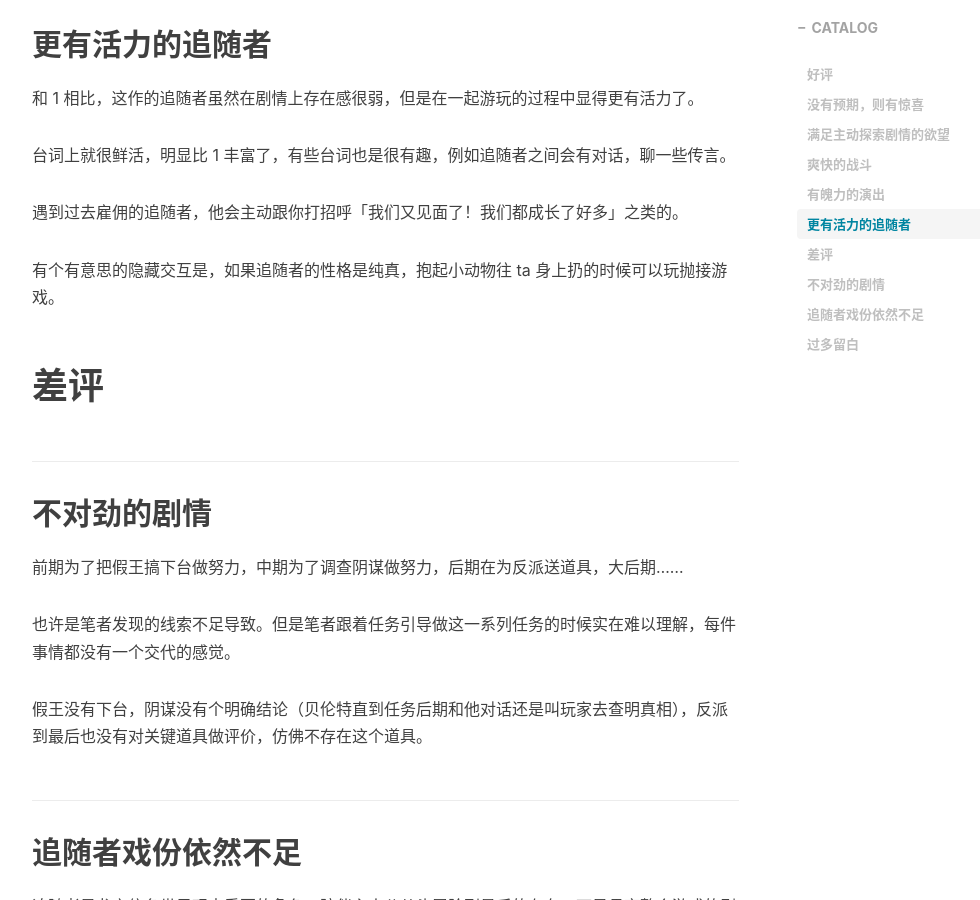
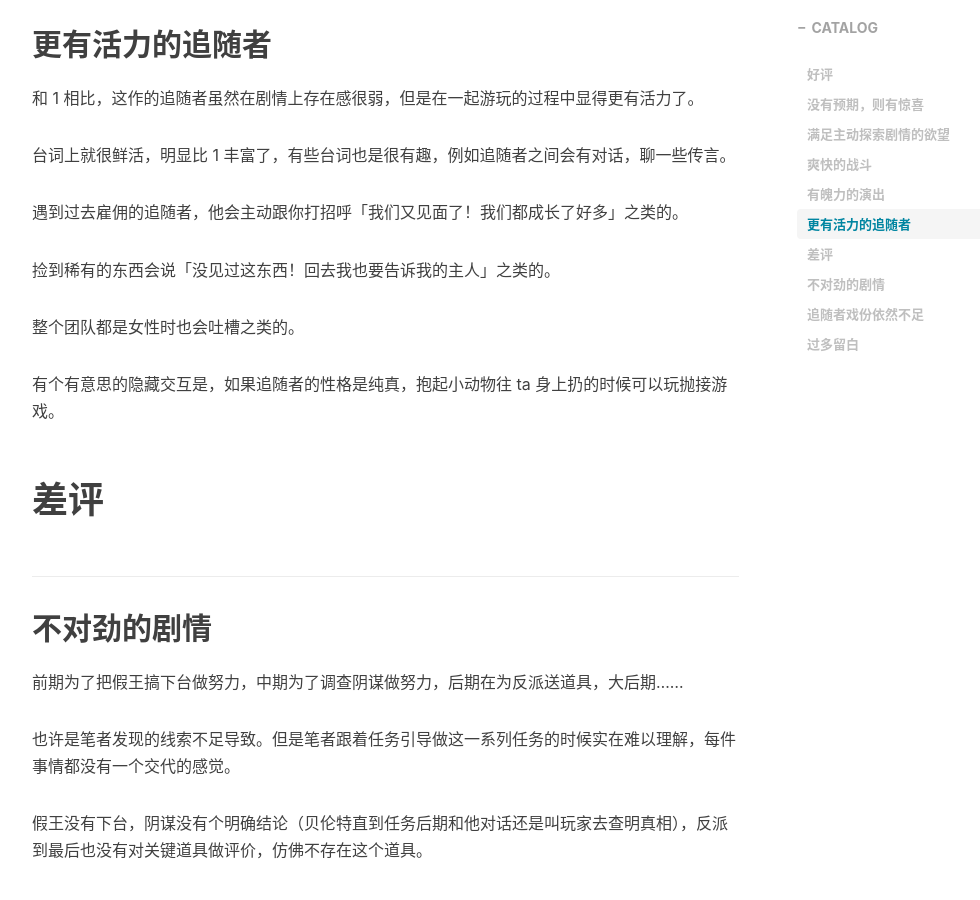
Before and after one commit to SunnyRx/SunnyRx.github.io, a Jekyll site: the page built from _posts/2024-04-07-game-review-of-Dragon-s-Dogma-2.md, in a window 1280 px wide and 900 px high, scrolled down 2427 px. Shown: the whole window, without its empty margins (233-1213 px from the left). Built offline with Jekyll 4.4.1, drawn with Linux system fonts in a browser that asks for light colours; nearby versions of some CDN libraries; comment, search, counter and statistics services are not loaded.

Commit message:
更新博文

```diff
--- a/_posts/2024-04-07-game-review-of-Dragon-s-Dogma-2.md
+++ b/_posts/2024-04-07-game-review-of-Dragon-s-Dogma-2.md
@@ -64,6 +64,10 @@ tags:
 
 遇到过去雇佣的追随者，他会主动跟你打招呼「我们又见面了！我们都成长了好多」之类的。
 
+捡到稀有的东西会说「没见过这东西！回去我也要告诉我的主人」之类的。
+
+整个团队都是女性时也会吐槽之类的。
+
 有个有意思的隐藏交互是，如果追随者的性格是纯真，抱起小动物往 ta 身上扔的时候可以玩抛接游戏。
 
 # 差评
```
